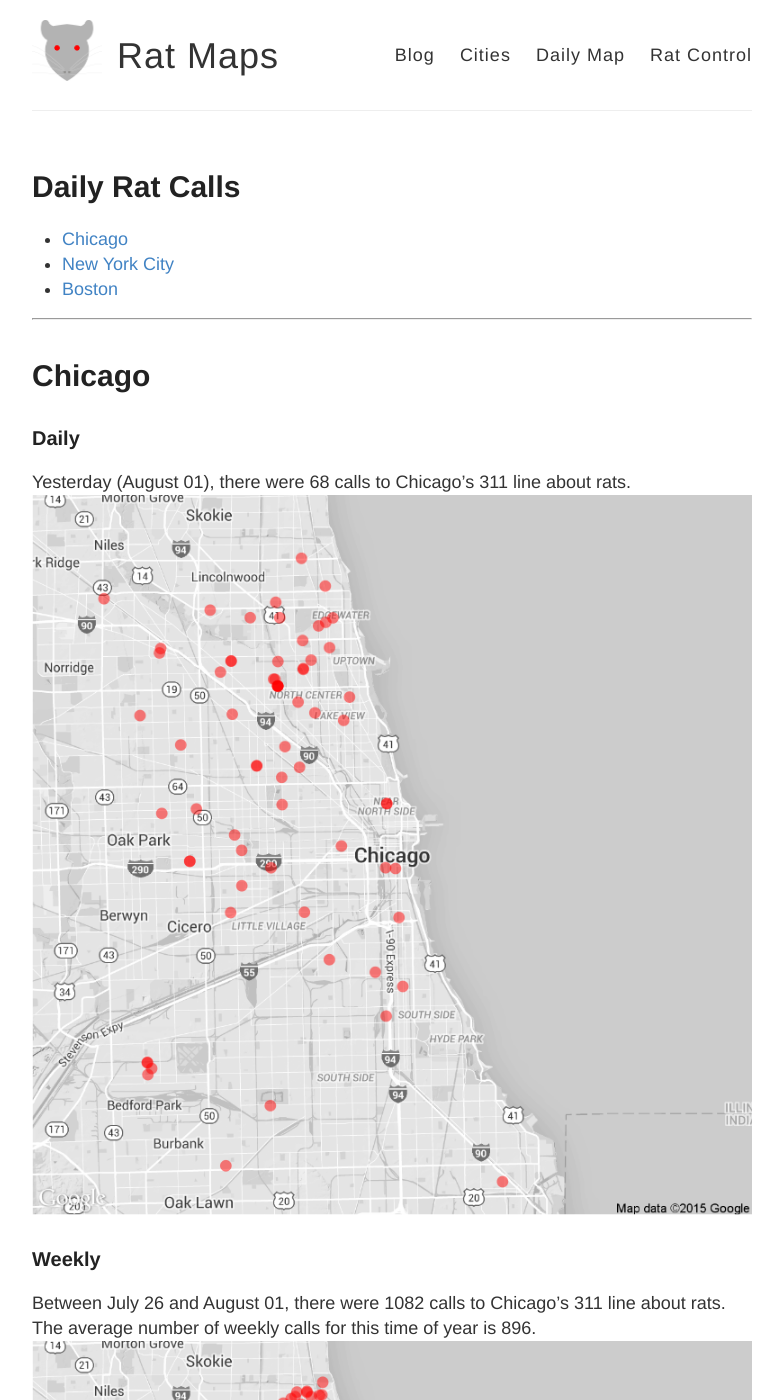
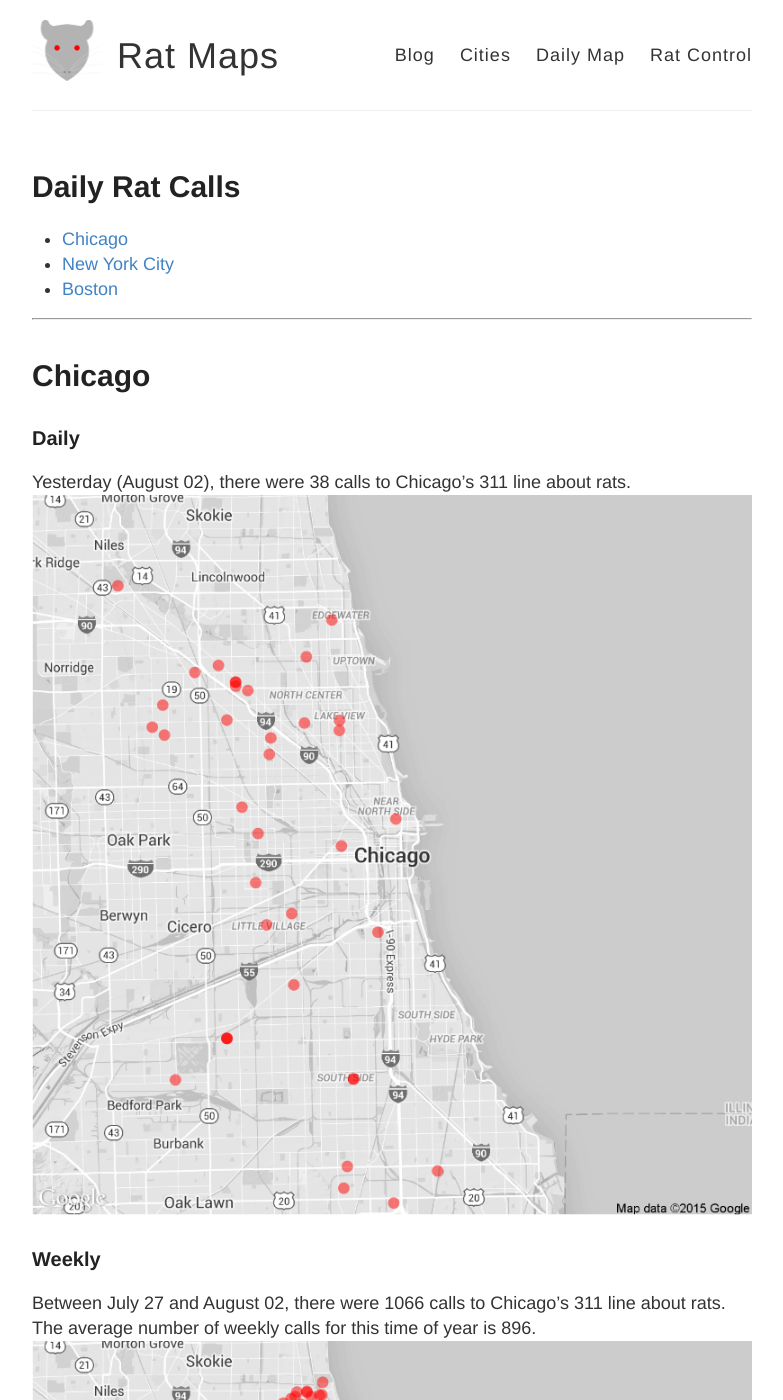
Before and after one commit to DanielHadley/ratmaps, a Jekyll site: the page built from daily.md, in a window 1280 px wide and 1400 px high. Shown: the whole window, without its empty margins (248-1031 px from the left). Built offline with Jekyll 4.4.1, drawn with Linux system fonts in a browser that asks for light colours; comment, search, counter and statistics services are not loaded; some of the changed text lies outside the part shown.

Commit message:
Daily Maps

```diff
--- a/daily.md
+++ b/daily.md
@@ -15,22 +15,22 @@
 
 ### Daily
 
-Yesterday (August 01), there were 68 calls to Chicago's 311 line about rats.
+Yesterday (August 02), there were 38 calls to Chicago's 311 line about rats.
 ![Chicago rat calls to 311 weekly map]({{ site.cityimages }}/daily/Chicago_Rat_Map_Daily.png)
 
 ### Weekly
-Between July 26 and August 01, there were 1082 calls to Chicago's 311 line about rats. The average number of weekly calls for this time of year is 896.
+Between July 27 and August 02, there were 1066 calls to Chicago's 311 line about rats. The average number of weekly calls for this time of year is 896.
 ![Chicago rat calls to 311 weekly map]({{ site.cityimages }}/daily/Chicago_Rat_Map_Weekly.png)
 ***
 # New York City <a id="nyc"><a>
 
 ### Daily
 
-Yesterday (August 01), there were 0 calls to New York City's 311 line about rats.
+Yesterday (August 02), there were 0 calls to New York City's 311 line about rats.
 ![NYC rat calls to 311 weekly map]({{ site.cityimages }}/daily/NYC_Rat_Map_Daily.png)
 
 ### Weekly
-Between July 26 and August 01, there were 0 calls to New York City's 311 line about rats. The average number of weekly calls for this time of year is 285.
+Between July 27 and August 02, there were 0 calls to New York City's 311 line about rats. The average number of weekly calls for this time of year is 285.
 ![NYC rat calls to 311 weekly map]({{ site.cityimages }}/daily/NYC_Rat_Map_Weekly.png)
 
 Each red dot represents one call about a rat seen in that location. The dots are transparent, so multiple calls from one location will be seen as a solid dot. The usual caveats apply: more calls do not necessarily mean that there are more rats in that location than other parts of the city. A cluster of dots could indicate that one resident is unusually vocal about rodents in his or her neighborhood. Also, more densely populated neighborhoods tend to make more calls to 311.
```
Also changed, not shown: images/pages/daily/Chicago_Rat_Map_Daily.png, images/pages/daily/Chicago_Rat_Map_Weekly.png.
